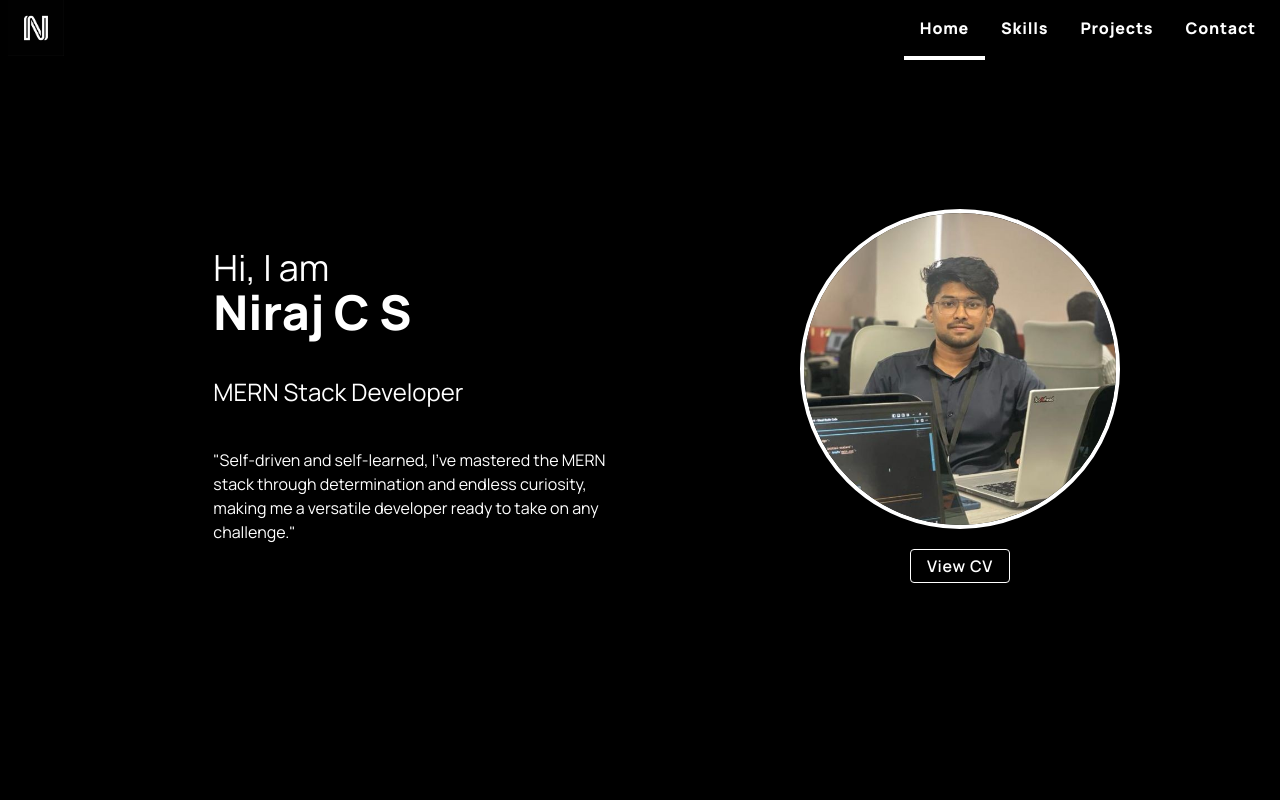
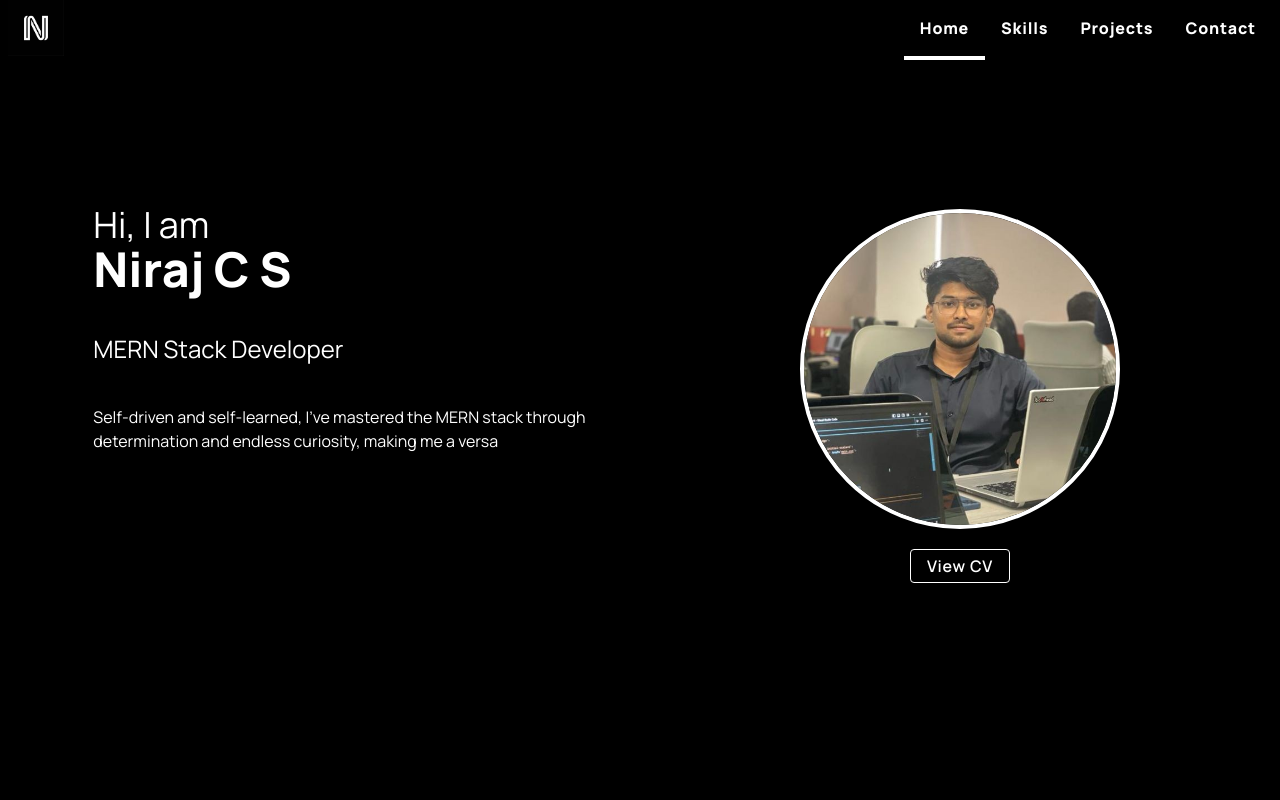
Before and after one commit to nirajcs/my-website, a React (Vite) app: page / in a window 1280 px wide. Shown: the top 800 px of the page. Built offline with nearby package versions, Linux system fonts and the light colour scheme; a web font is replaced by a local one.

Commit message:
Dynamic Text

```diff
--- a/src/components/Home.jsx
+++ b/src/components/Home.jsx
@@ -1,18 +1,41 @@
-import React from 'react'
+import React, { useEffect, useState } from 'react'
 import myimage from '../assets/niraj.jpg'
 import cv from '../assets/Niraj C S-Resume.pdf'
 
 const Home = () => {
+  const [text,setText] = useState('')
+  const [charIndex, setCharIndex] = useState(0);
+  const content = "Self-driven and self-learned, I've mastered the MERN stack through determination and endless curiosity, making me a versatile developer ready to take on any challenge."
+
+  useEffect(() => {
+    const typingTimer = setTimeout(() => {
+      if (charIndex < content.length) {
+        setText(content.substring(0, charIndex + 1));
+        setCharIndex(charIndex + 1);
+      }
+    }, 50); // Adjust the typing speed (e.g., 100ms per character)
+
+    return () => clearTimeout(typingTimer);
+  }, [charIndex, content]);
+
   return (
     <>
-      <div className='md:w-1/2 order-2 text-center md:text-left md:order-1 flex justify-center items-center md:pb-32'>
-        <div className='flex justify-center md:justify-end'>
-          <div className='w-2/3'>
-            <h1 className='hidden md:block text-white text-4xl'>Hi, I am</h1>
-            <h1 className='text-white text-5xl font-bold'>Niraj C S</h1>
-            <h3 className='text-white text-2xl md:my-10'>MERN Stack Developer</h3>
-            <p className='text-white w-full mt-5 md:mt-0'>"Self-driven and self-learned, I've mastered the MERN stack through determination and endless curiosity, making me a versatile developer ready to take on any challenge."</p>
+      <div className='w-full md:w-1/2 order-2 text-center md:text-left md:order-1 flex flex-col justify-center items-center md:pb-40'>
+        <div className='w-5/6 flex justify-center md:justify-start'>
+          <div className='md:ps-10 w-[500px] md:w-full'>
+            <div className="w-full">
+              <h1 className='hidden md:block text-white text-4xl w-full'>Hi, I am</h1>
+            </div>
+            <div className="w-full">
+              <h1 className='text-white text-5xl font-bold w-full'>Niraj C S</h1>
+            </div>
+            <div className='w-full'>
+              <h3 className='text-white text-2xl md:my-10 w-full'>MERN Stack Developer</h3>
+            </div>
           </div>
+        </div>
+        <div className='flex w-5/6 h-[150px] justify-start md:ps-10'>
+          <p className='text-white mt-5 md:mt-0'>{text}</p>
         </div>
       </div>
       <div className='md:w-1/2 order-1 md:order-1 w-full flex flex-col justify-center items-center mb-10 md:mb-0 md:pb-32'>
```
